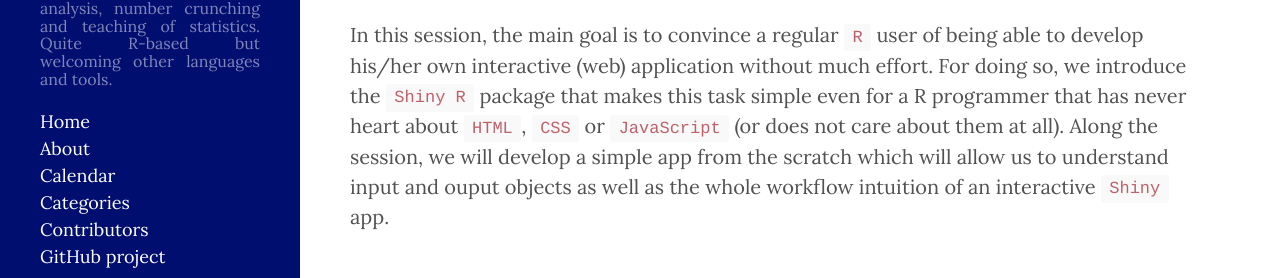
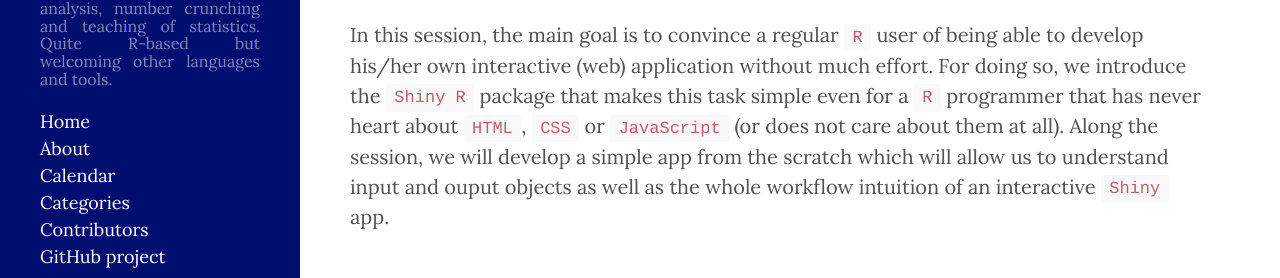
Before and after one commit to CodingClubUC3M/codingclubuc3m.github.io, a Jekyll site: the page built from _posts/2018-06-19-introduction-Shiny.md, in a window 1280 px wide and 1059 px high. Shown: the part 320-598 px from the top of the window. Built offline with Jekyll 4.4.1, drawn with Linux system fonts in a browser that asks for light colours; comment, search, counter and statistics services are not loaded.

````diff
--- a/_posts/2018-06-19-introduction-Shiny.md
+++ b/_posts/2018-06-19-introduction-Shiny.md
@@ -14,4 +14,4 @@
 
 **Abstract:** Teaching Innovation is a must nowadays and new educational techniques such as Active Learning requires an invesment in technology. An application is a tool that allows us to conect the student with some task that are out of their scope.
 
-In this session, the main goal is to convince a regular ```R``` user of being able to develop his/her own interactive (web) application without much effort. For doing so, we introduce the ```Shiny R``` package that makes this task simple even for a R programmer that has never heart about ```HTML```, ```CSS``` or ```JavaScript``` (or does not care about them at all). Along the session, we will develop a simple app from the scratch which will allow us to understand input and ouput objects as well as the whole workflow intuition of an interactive ```Shiny``` app.
+In this session, the main goal is to convince a regular ```R``` user of being able to develop his/her own interactive (web) application without much effort. For doing so, we introduce the ```Shiny R``` package that makes this task simple even for a ```R``` programmer that has never heart about ```HTML```, ```CSS``` or ```JavaScript``` (or does not care about them at all). Along the session, we will develop a simple app from the scratch which will allow us to understand input and ouput objects as well as the whole workflow intuition of an interactive ```Shiny``` app.
````
